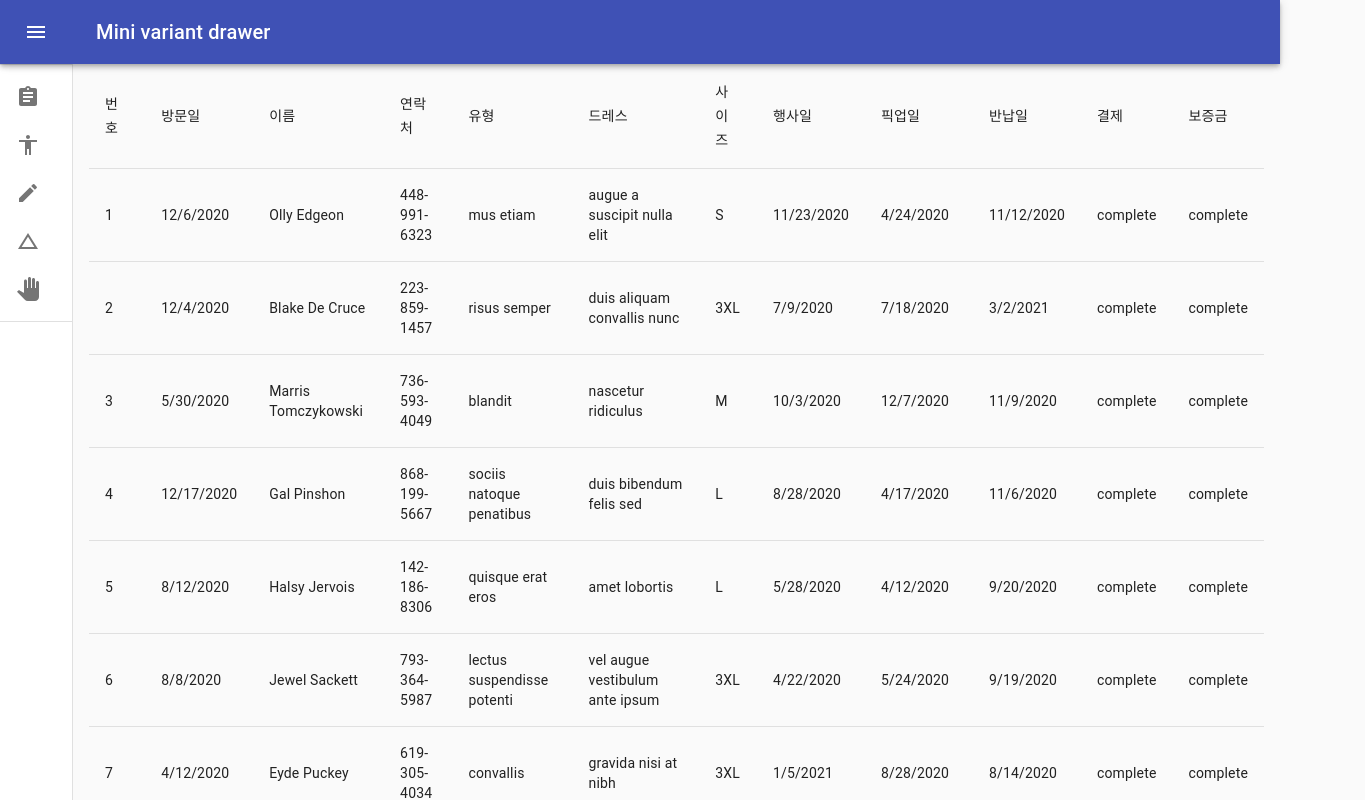
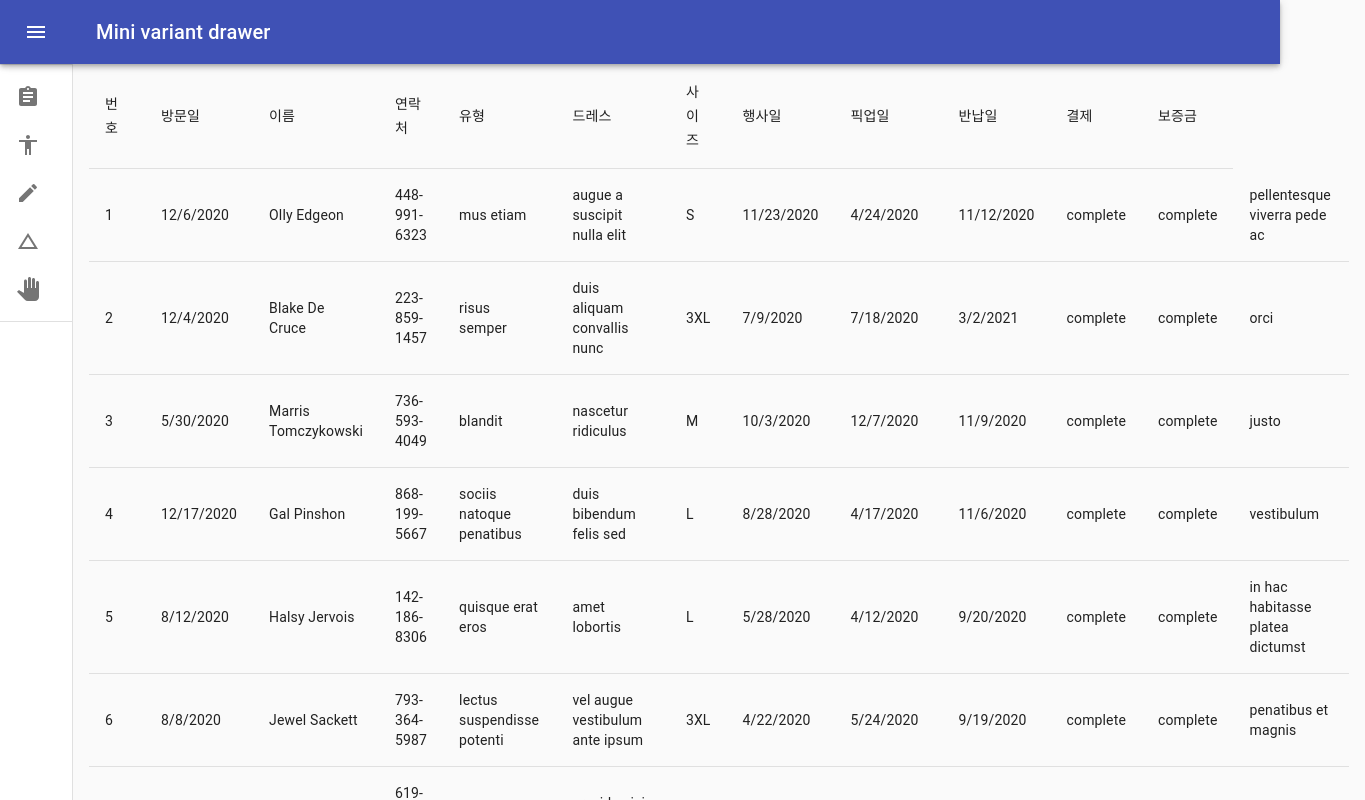
Before and after one commit to MODENY-admin/client, a React (Create React App) app: page /reservation in a window 1280 px wide. Shown: the top 800 px of the page, 1365 px wide, since content can reach past the window. Built offline with nearby package versions, Linux system fonts and the light colour scheme.

Commit message:
:art: getTable 모듈화

```diff
--- /dev/null
+++ b/src/common/utils.js
@@ -0,0 +1,58 @@
+import Table from "@material-ui/core/Table";
+import TableBody from "@material-ui/core/TableBody";
+import TableCell from "@material-ui/core/TableCell";
+import TableContainer from "@material-ui/core/TableContainer";
+import TableHead from "@material-ui/core/TableHead";
+import TableRow from "@material-ui/core/TableRow";
+
+export const getTable = (rows, data) => {
+  const cells = data
+    .map((obj) => Object.keys(obj))
+    .reduce((acc, cur) => {
+      // handle error
+      return cur;
+    })
+    .filter((cell) => cell !== "id");
+
+  const getHead = (rows) => {
+    return (
+      <TableHead>
+        <TableRow>
+          <TableCell>번호</TableCell>
+          {rows.map((row, index) => (
+            <TableCell key={index} align="left">
+              {row}
+            </TableCell>
+          ))}
+        </TableRow>
+      </TableHead>
+    );
+  };
+
+  const getBody = (data) => {
+    return (
+      <TableBody>
+        {data.map((row) => (
+          <TableRow key={row.id}>
+            <TableCell component="th" scope="row">
+              {row.id}
+            </TableCell>
+            {cells.map((cell, index) => (
+              <TableCell key={index} align="left">
+                {row[cell]}
+              </TableCell>
+            ))}
+          </TableRow>
+        ))}
+      </TableBody>
+    );
+  };
+  return (
+    <TableContainer>
+      <Table aria-label="simple table">
+        {getHead(rows)}
+        {getBody(data)}
+      </Table>
+    </TableContainer>
+  );
+};
--- a/src/pages/Dress.js
+++ b/src/pages/Dress.js
@@ -1,5 +1,18 @@
+import data from "../mock_data/DRESS_DATA.json";
+import { getTable } from "../common/utils";
+
+const rows = [
+  "드레스",
+  "등록일",
+  "원가",
+  "마진",
+  "보유 수량",
+  "오픈 수량",
+  "특이사항",
+];
+
 const Dress = () => {
-  return <div>Dress</div>;
+  return getTable(rows, data);
 };
 
 export default Dress;
--- a/src/pages/Reservation.js
+++ b/src/pages/Reservation.js
@@ -1,12 +1,5 @@
 import data from "../mock_data/RESERVATION_DATA.json";
-
-import Table from "@material-ui/core/Table";
-import TableBody from "@material-ui/core/TableBody";
-import TableCell from "@material-ui/core/TableCell";
-import TableContainer from "@material-ui/core/TableContainer";
-import TableHead from "@material-ui/core/TableHead";
-import TableRow from "@material-ui/core/TableRow";
-// import Paper from '@material-ui/core/Paper';
+import { getTable } from "../common/utils";
 
 const rows = [
   "방문일",
@@ -23,42 +16,7 @@ const rows = [
 ];
 
 const Reservation = () => {
-  return (
-    <TableContainer>
-      <Table aria-label="simple table">
-        <TableHead>
-          <TableRow>
-            <TableCell>번호</TableCell>
-            {rows.map((row, index) => (
-              <TableCell key={index} align="left">
-                {row}
-              </TableCell>
-            ))}
-          </TableRow>
-        </TableHead>
-        <TableBody>
-          {data.map((row) => (
-            <TableRow key={row.id}>
-              <TableCell component="th" scope="row">
-                {row.id}
-              </TableCell>
-              <TableCell align="left">{row.visitDate}</TableCell>
-              <TableCell align="left">{row.customer}</TableCell>
-              <TableCell align="left">{row.phone}</TableCell>
-              <TableCell align="left">{row.type}</TableCell>
-              <TableCell align="left">{row.dressName}</TableCell>
-              <TableCell align="left">{row.size}</TableCell>
-              <TableCell align="left">{row.eventDate}</TableCell>
-              <TableCell align="left">{row.pickupDate}</TableCell>
-              <TableCell align="left">{row.returnDate}</TableCell>
-              <TableCell align="left">{row.payment}</TableCell>
-              <TableCell align="left">{row.deposit}</TableCell>
-            </TableRow>
-          ))}
-        </TableBody>
-      </Table>
-    </TableContainer>
-  );
+  return getTable(rows, data);
 };
 
 export default Reservation;
```
